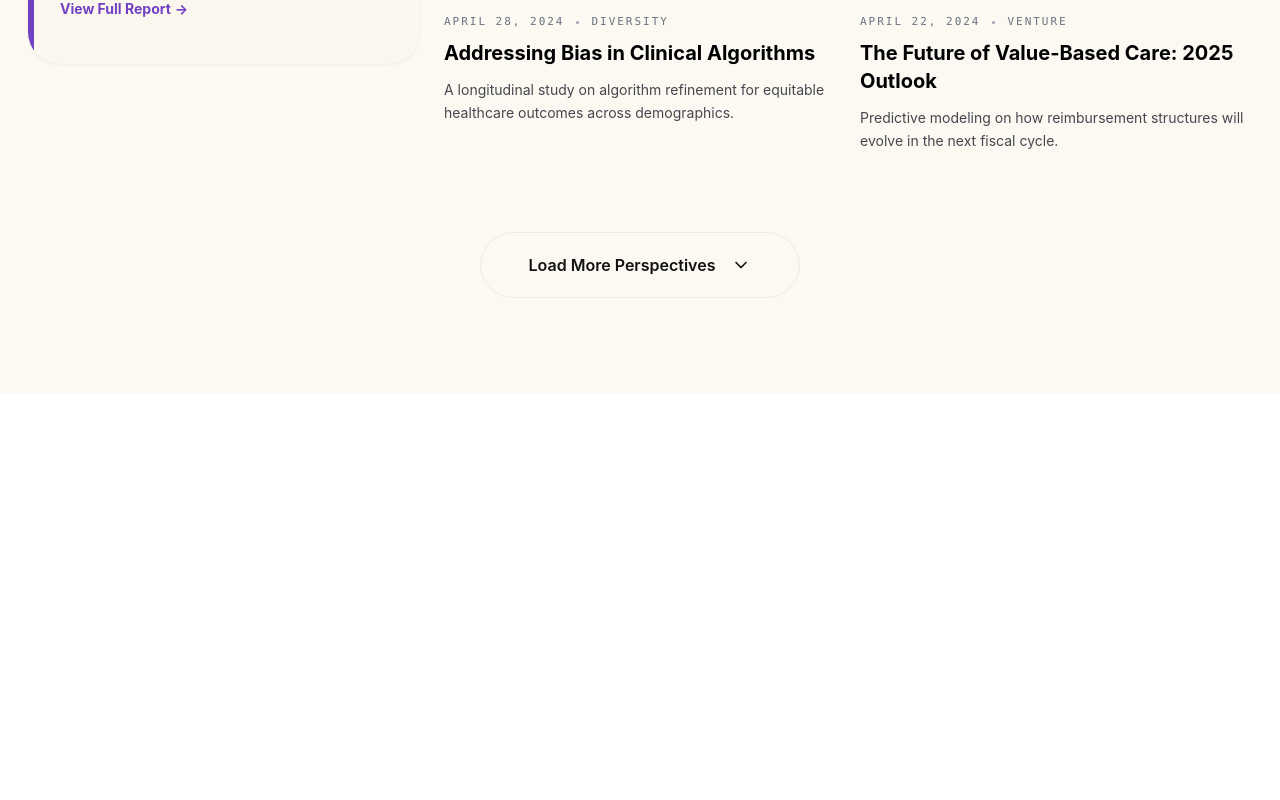
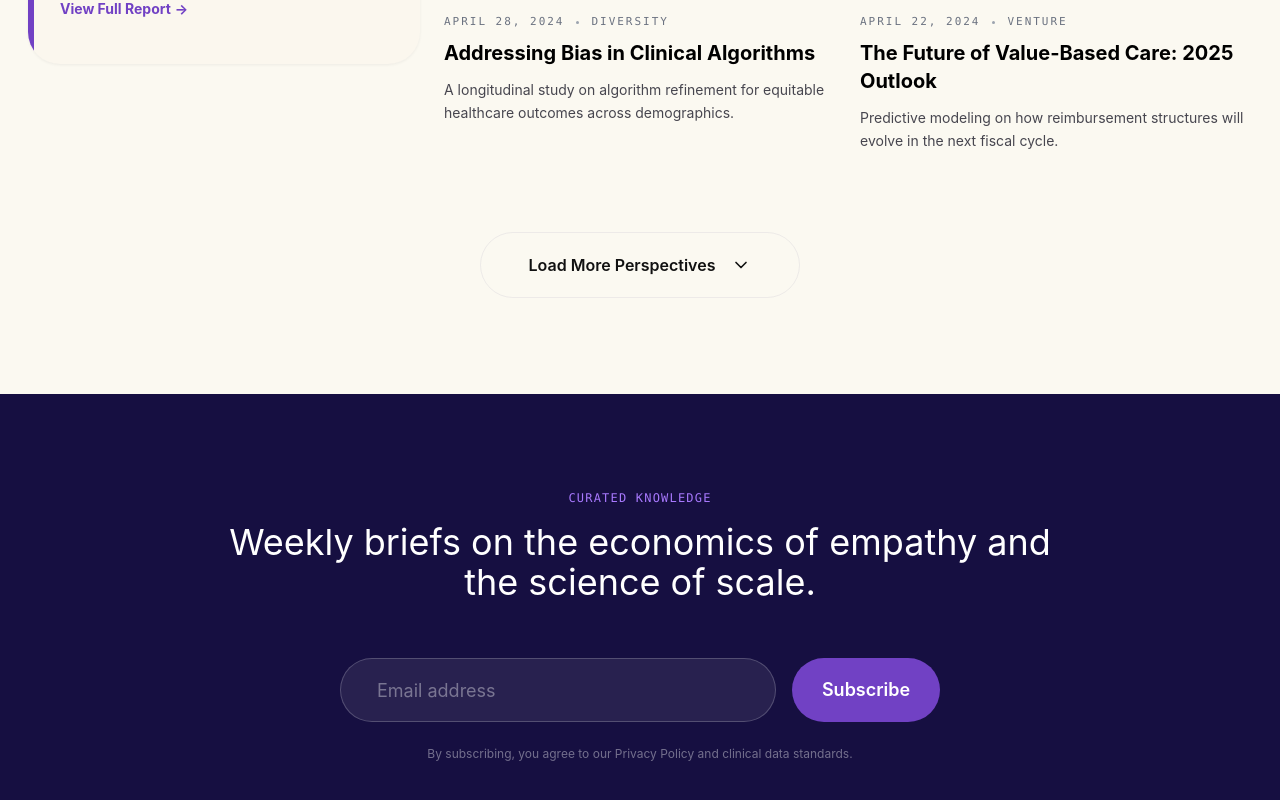
Before and after one commit to RaviPratihast/assignement-ath, a React (Vite) app: page / in a window 1280 px wide. Shown: the part 2165-2965 px from the top of the page. Before the commit the page ends 2559 px from the top, so only its background shows below. Built offline with nearby package versions, Linux system fonts and the light colour scheme; the HTML template or start-up script is replaced by a standard one.

Commit message:
Add NewsletterSection component to App layout

```diff
--- a/src/App.jsx
+++ b/src/App.jsx
@@ -3,6 +3,7 @@ import { HeroSection } from "./components/HeroSection";
 import { FilterContainer } from "./components/FilterContainer";
 import { FeaturedSection } from "./components/FeaturedSection";
 import { EditorialGrid } from "./components/EditorialGrid";
+import { NewsletterSection } from "./components/NewsletterSection";
 
 function App() {
   return (
@@ -16,6 +17,7 @@ function App() {
       </div>
       <FeaturedSection />
       <EditorialGrid />
+      <NewsletterSection />
     </main>
   );
 }
--- /dev/null
+++ b/src/components/NewsletterSection.jsx
@@ -0,0 +1,66 @@
+import { pageData } from "../data";
+
+const SOURCE_CODE_PRO_STACK =
+  '"Source Code Pro", ui-monospace, SFMono-Regular, Menlo, Monaco, Consolas, "Liberation Mono", "Courier New", monospace';
+
+function NewsletterForm({ placeholder, ctaLabel }) {
+  return (
+    <form
+      className="mt-14 flex w-full max-w-[600px] flex-col items-center gap-4 md:flex-row md:justify-center"
+      onSubmit={(event) => event.preventDefault()}
+    >
+      <input
+        type="email"
+        placeholder={placeholder}
+        className="h-16 w-full rounded-[9999px] border border-[rgba(255,255,255,0.2)] bg-[rgba(255,255,255,0.08)] px-9 text-lg font-normal text-white outline-none placeholder:font-normal placeholder:text-[rgba(255,255,255,0.38)] focus:border-[rgba(255,255,255,0.35)] md:flex-1"
+      />
+      <button
+        type="submit"
+        className="inline-flex h-16 w-[148px] shrink-0 items-center justify-center rounded-[9999px] bg-[#7141C4] px-8 text-lg font-semibold text-white transition hover:bg-[#5B32A3]"
+      >
+        {ctaLabel}
+      </button>
+    </form>
+  );
+}
+
+export function NewsletterSection() {
+  const newsletter = pageData.pagedata.custom_blocks["7"].data;
+  const desktop = newsletter.desktop;
+  const mobile = newsletter.mobile;
+
+  return (
+    <section
+      id={newsletter.section_id}
+      className="bg-[#160F41] px-6 py-16 lg:px-48 lg:py-24"
+    >
+      <div className="mx-auto flex max-w-[1280px] flex-col items-center text-center">
+        <p
+          className="font-mono text-xs font-normal leading-4 tracking-[0.1em] text-[#A879FE] uppercase"
+          style={{ fontFamily: SOURCE_CODE_PRO_STACK }}
+        >
+          <span className="hidden lg:inline">{desktop.eyebrow}</span>
+          <span className="lg:hidden">CURATED KNOWLEDGE</span>
+        </p>
+
+        <h2 className="mt-4 max-w-[824px] text-[32px] leading-[1.12] font-normal text-white lg:text-[36px] lg:leading-[40px]">
+          <span className="hidden lg:inline">{desktop.title}</span>
+          <span className="lg:hidden">{mobile.title}</span>
+        </h2>
+
+        <p className="mt-5 max-w-[620px] text-base leading-relaxed text-[rgba(255,255,255,0.72)] lg:hidden">
+          {mobile.body}
+        </p>
+
+        <NewsletterForm
+          placeholder={desktop.input_placeholder}
+          ctaLabel={desktop.cta.label}
+        />
+
+        <p className="mt-6 text-center text-xs leading-4 text-[rgba(255,255,255,0.4)]">
+          {desktop.disclaimer}
+        </p>
+      </div>
+    </section>
+  );
+}
```
